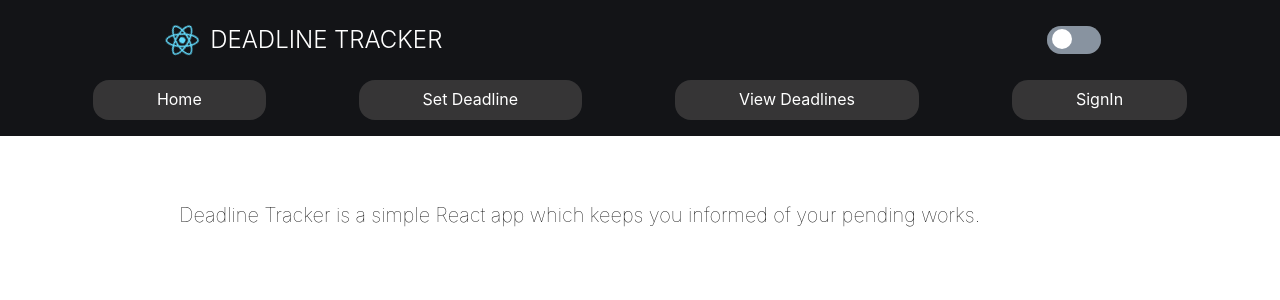
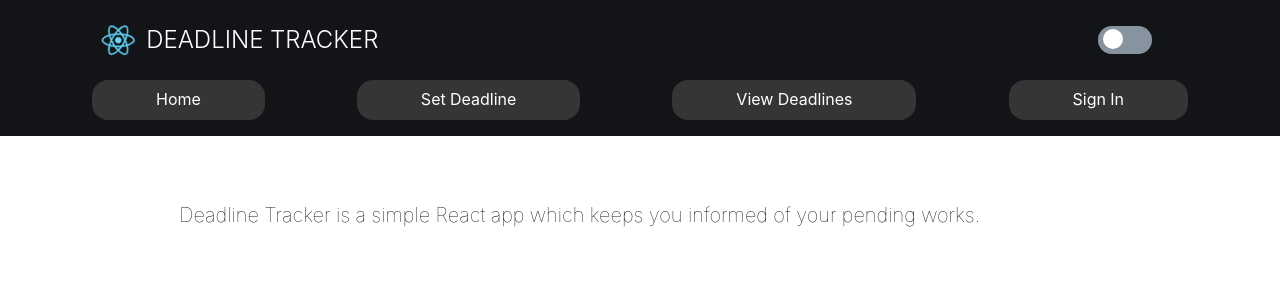
Before and after one commit to jasonmaharjan/Deadline_React, a React (Create React App) app: page / in a window 1280 px wide. Shown: the top 300 px of the page. Built offline with nearby package versions, Linux system fonts and the light colour scheme; no server answers.

Commit message:
Signin + Signout logic and UI implemented

```diff
--- a/src/App.js
+++ b/src/App.js
@@ -1,14 +1,25 @@
-import React from 'react';
-import { Switch, Route } from 'react-router-dom';
+import React, { useEffect } from 'react';
+import { Switch, Route, Redirect } from 'react-router-dom';
+import { connect } from 'react-redux';
+import { createStructuredSelector } from 'reselect';
 
-import './App.scss';
+import { checkUserSession } from './redux/user/user.actions';
+import { selectCurrentUser } from './redux/user/user.selectors';
+
 import Header from './components/header/header.component';
 import HomePage from './pages/homepage/homepage.component';
 import SetDeadline from './pages/setdeadline/setdeadline.component';
 import ViewDeadline from './pages/viewdeadline/viewdeadline.component';
 import SignInSignUp from './pages/signin_signup/signin_signup.component';
 
-function App() {
+import './App.scss';
+
+const App = ({ checkUserSession, currentUser }) => {
+
+  useEffect(()=> {
+    checkUserSession();
+  }, [checkUserSession]);
+
   return (
     <div className = "App-main">
       <Header />
@@ -16,10 +27,26 @@ function App() {
         <Route exact path = "/" component = {HomePage} />
         <Route path = "/set_deadline" component = {SetDeadline} />
         <Route path = "/view_deadline" component = {ViewDeadline} />
-        <Route path = "/signin_signup" component = {SignInSignUp} />
+        <Route exact path = "/signin_signup"
+          render = {() =>
+            currentUser ?
+            <Redirect to = "/" />
+            :
+            <SignInSignUp />
+          }
+        />
       </Switch>
     </div>
   );
 }
 
-export default App;
+// For redirecting
+const mapStateToProps = createStructuredSelector({
+  currentUser: selectCurrentUser
+});
+
+const mapDispatchToProps = dispatch => ({
+  checkUserSession: () => dispatch(checkUserSession())
+})
+
+export default connect(mapStateToProps, mapDispatchToProps)(App);
--- a/src/components/header/header.component.jsx
+++ b/src/components/header/header.component.jsx
@@ -1,17 +1,20 @@
 import React, { useState } from 'react';
 import { connect } from 'react-redux';
+import { Link } from 'react-router-dom';
 import { createStructuredSelector } from 'reselect';
+
 import { selectDarkMode } from '../../redux/settings/settings.selectors';
+import { toggleDarkMode } from '../../redux/settings/settings.actions';
+import { selectCurrentUser } from '../../redux/user/user.selectors';
+import { signOutStart } from '../../redux/user/user.actions';
 
 import logo from '../../logo.svg';
-import { Link } from 'react-router-dom';
-import { toggleDarkMode } from '../../redux/settings/settings.actions';
-
 import "./header.styles.scss";
 
-const Header = ({toggleDarkMode, darkMode}) => {
+const Header = ({currentUser, toggleDarkMode, darkMode, signOutStart}) => {
 
    const [checked, setChecked] = useState(darkMode);
+   const defaultPhoto = "https://nanocohybri.inc.uam.es/wp-content/uploads/2017/11/icon-user-default.png";
 
    const handleCheckbox = () => {
       setChecked(!checked)
@@ -27,6 +30,7 @@ const Header = ({toggleDarkMode, darkMode}) => {
                   </span>
                </span>
 
+               <div className = "App-header-div">
                   <div className = "App-btn">
                      <input className = "App-btn-input"
                            type = "checkbox" id = "toggle-btn"
@@ -34,6 +38,16 @@ const Header = ({toggleDarkMode, darkMode}) => {
                            onChange = {handleCheckbox}
                      />
                      <label className = "App-btn-label" htmlFor = "toggle-btn" />
+                  </div>
+                  {
+                     currentUser ?
+                        currentUser.photoURL ?
+                              <img src = {currentUser.photoURL} alt = "User" className = "user-photo"></img>
+                        :
+                              <img src = {defaultPhoto} alt = "default" className = "user-photo"></img>
+                     :
+                     null
+                  }
                </div>
             </header>
 
@@ -47,20 +61,29 @@ const Header = ({toggleDarkMode, darkMode}) => {
                <Link className  = "route-name" to = "/view_deadline">
                   View Deadlines
                </Link>
+               {
+                  currentUser?
+                     <div className  = "route-name" onClick = {signOutStart}>
+                        Sign Out
+                     </div>
+                  :
                      <Link className  = "route-name" to = "/signin_signup">
-                  SignIn
+                        Sign In
                      </Link>
+               }
             </div>
          </div>
       );
 }
 
 const MapStateToProps = createStructuredSelector({
-   darkMode: selectDarkMode
+   darkMode: selectDarkMode,
+   currentUser: selectCurrentUser
 });
 
 const MapDispatchToProps = dispatch => ({
-   toggleDarkMode: () => dispatch(toggleDarkMode())
+   toggleDarkMode: () => dispatch(toggleDarkMode()),
+   signOutStart: () => dispatch(signOutStart())
 });
 
 export default connect(MapStateToProps, MapDispatchToProps)(Header);
--- a/src/components/header/header.styles.scss
+++ b/src/components/header/header.styles.scss
@@ -16,7 +16,6 @@
  .App-header {
    padding: 1.25rem 0;
    display: flex;
-   justify-content: space-between;
    align-items: center;
    color: white;
 
@@ -24,7 +23,7 @@
     display: flex;
     justify-content: center;
     align-items: center;
-    margin-left: 12vw;
+    margin-left: 7vw;
 
       &-icon {
         height: 5vmin;
@@ -42,11 +41,11 @@
       }
 
   @media only screen and (max-width: $bp-small) {
-    margin-left: 6vw;
+    margin-left: 4vw;
   }
 
   @media only screen and (max-width: $bp-smallest) {
-    margin-left: 6vw;
+    margin-left: 3vw;
   }
   }
 
@@ -72,8 +71,21 @@
   }
 }
 
+.App-header-div {
+  display: flex;
+  margin: 0 8vw 0 auto;
+
+  @media only screen and (max-width: $bp-small) {
+    margin-right: 4vw;
+  }
+
+  @media only screen and (max-width: $bp-smallest) {
+    margin-right: 3vw;
+  }
+}
+
 .App-btn {
-  margin-right: 14vw;
+  margin-right: 2vw;
   width: 3.35rem;
   height: 1.75rem;
   border-radius: 5rem;
@@ -127,12 +139,19 @@
     }
 
   @media only screen and (max-width: $bp-small) {
-    margin-right: 8vw;
+    margin-right: 2vw;
   }
 
   @media only screen and (max-width: $bp-smallest) {
-    margin-right: 8vw;
+    margin-right: 2vw;
   }
+}
+
+.user-photo {
+  height: 2rem;
+  width: 2rem;
+  border-radius: 50%;
+  //margin-right: 15rem;
 }
 
  .route {
--- a/src/firebase/firebase.utils.js
+++ b/src/firebase/firebase.utils.js
@@ -20,8 +20,6 @@ export const createUserProfileDocument = async (userAuth, additionalData) => {
 
   const userRef = firestore.doc(`users/${userAuth.uid}`); // Document Reference
   const snapShot = await userRef.get(); // Document Snapshot
-
-  console.log(userAuth);
 
   if (!snapShot.exists) {   // create new userRef i.e, user data if a snapShot doesn't exist
     const { displayName, email } = userAuth;
```
Also changed, not shown: 1 other file (tests, documents, lock files or other folders). Lines whose indentation alone changed are shown as unchanged.
